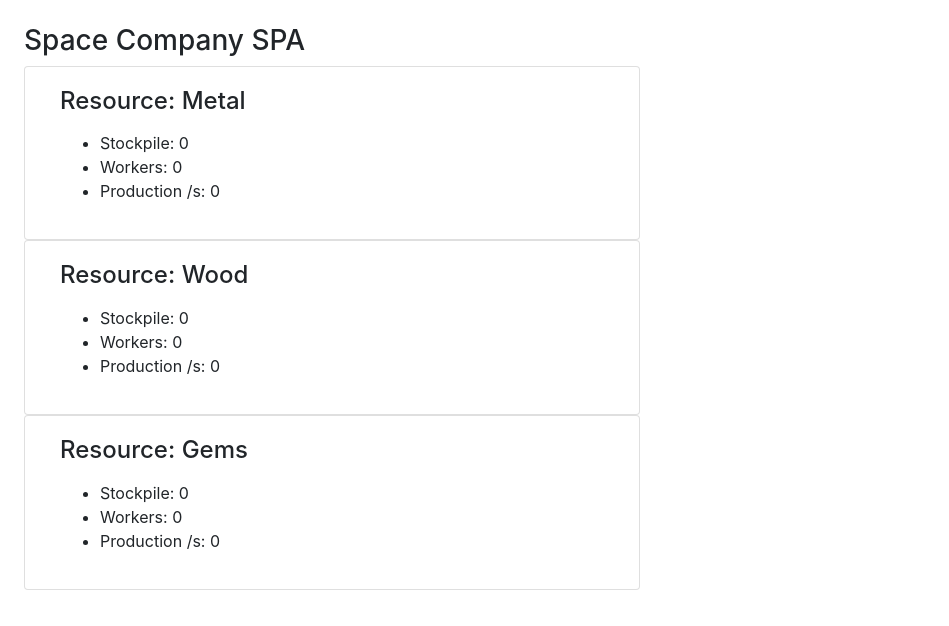
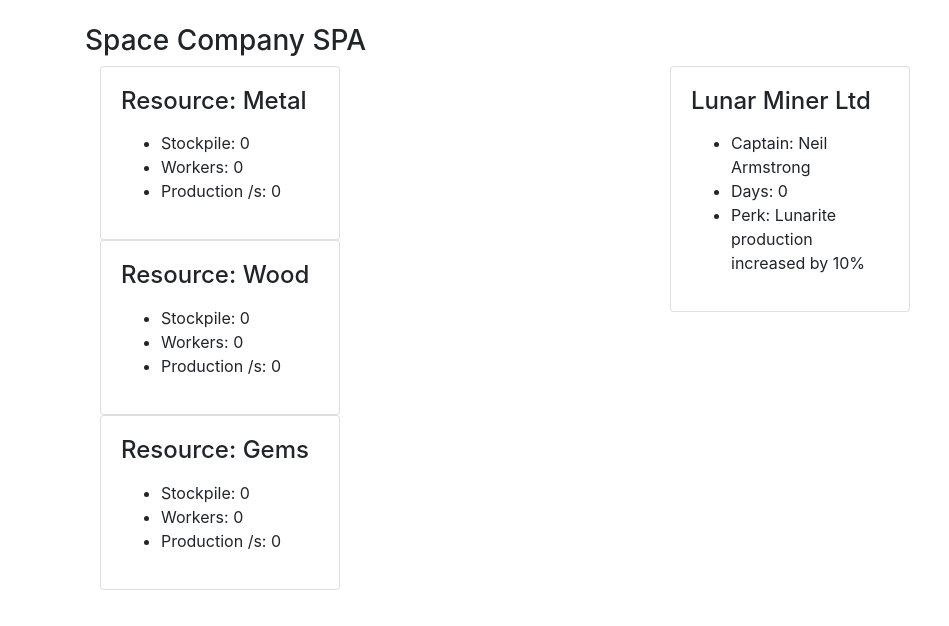
Before and after one commit to adamroddick/gmt-webapp-spa, a website: page static/index.html in a window 1280 px wide. Shown: the whole page, without its empty margins (0-949 px from the left). Drawn offline with nearby package versions, Linux system fonts and the light colour scheme.

Commit message:
Modify layout into columns and add Company info Card

```diff
--- a/static/data.js
+++ b/static/data.js
@@ -1,4 +1,11 @@
 var jsonArray = {
+    "company": {
+        "name": "Lunar Miner Ltd",
+        "leader": "Neil Armstrong",
+        "days": 0,
+        "perk": "Lunarite production increased by 10%",
+        "div": "companyDiv",
+    },
     "flags": {
         "showMetalDiv": true,
         "showWoodDiv": true,
--- a/static/index.html
+++ b/static/index.html
@@ -5,13 +5,20 @@
     </head>
     <body style="margin: 1.5rem;">
 
-        <h3>Space Company SPA</h3>
 
-        <div id="resourceDiv">
-            <div id="metalDiv"></div>
-            <div id="woodDiv"></div>
-            <div id="gemDiv"></div>
+        <div id="resourceDiv" class="container">
+            <h3>Space Company SPA</h3>
+            <div class="row">
+            <div class="col">
+                <div id="metalDiv" class="col-md-6"></div>
+                <div id="woodDiv" class="col-md-6"></div>
+                <div id="gemDiv" class="col-md-6"></div>
+            </div>
+            <div class="col">
+                    <div id="companyDiv" class="col-md-6"></div>
+            </div>
         </div>
+    </div>
 
         <script src="render.js"></script>
         <script src="data.js"></script>
--- a/static/scripts.js
+++ b/static/scripts.js
@@ -12,6 +12,12 @@
         }
 
     }, 1000);
+
+    renderCompanyCard(jsonArray.company);
+}
+
+function renderCompanyCard(company) {
+    render(companyCardTemplate(company),'div#' + company.div)
 }
 
 renderResources();
--- a/static/templates.js
+++ b/static/templates.js
@@ -1,5 +1,5 @@
 function resourceCardTemplate(resource) {
-    var template = '<div class="card col-md-6">' +
+    var template = '<div class="card">' +
     '<div class="card-body">' +
         '<h4 class="card-title">Resource: ' + resource.name + '</h4>' +
         '<p class="card-text">' +
@@ -14,3 +14,20 @@
 
     return template;
     }
+
+    function companyCardTemplate(company) {
+        var template = '<div class="card">' +
+        '<div class="card-body">' +
+            '<h4 class="card-title">' + company.name + '</h4>' +
+            '<p class="card-text">' +
+                '<ul>' +
+                '<li>Captain: ' + company.leader + '</li>' +
+                '<li>Days: ' + company.days + '</li>' +
+                '<li>Perk: ' + company.perk + '</li>' +
+                '</ul>' +
+            '</p>' +
+        '</div>' +
+        '</div>';
+
+        return template;
+        }
```
